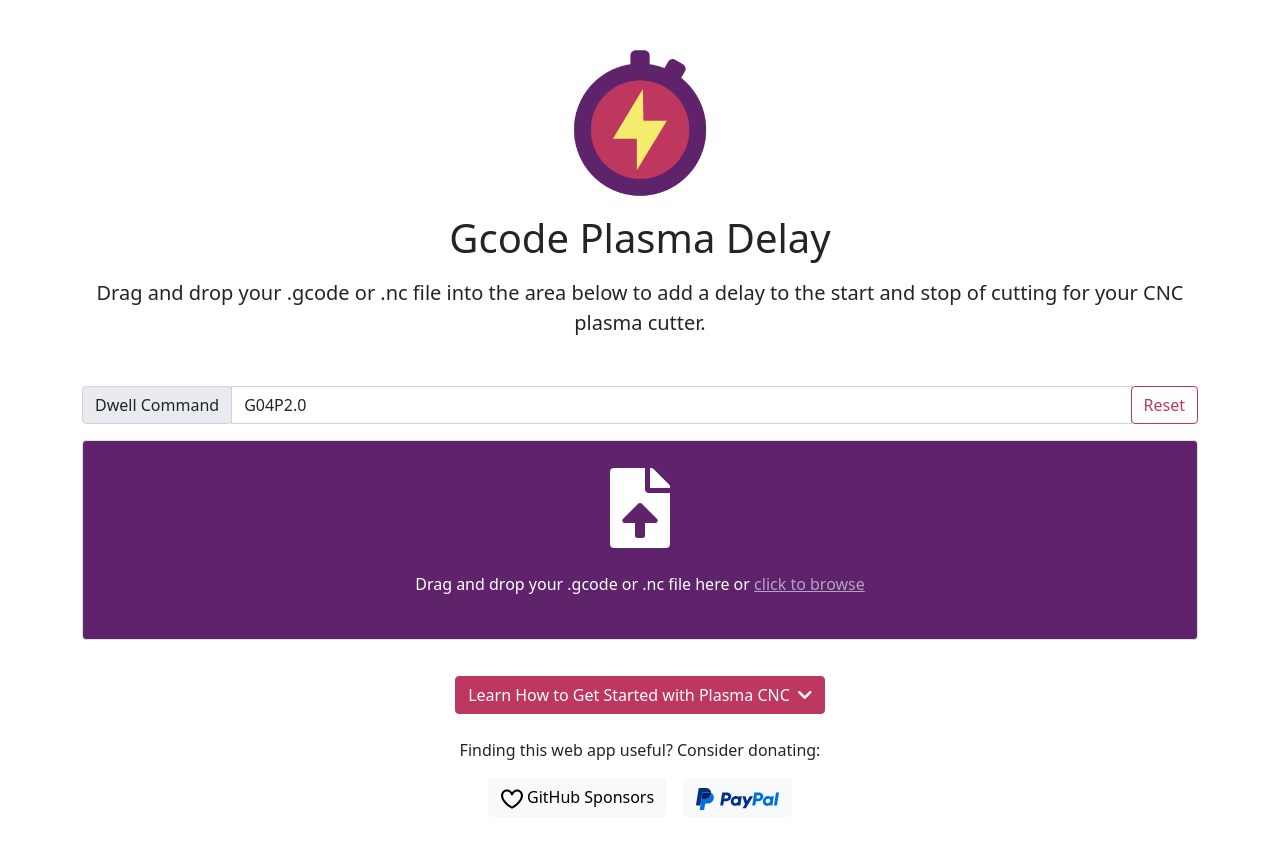
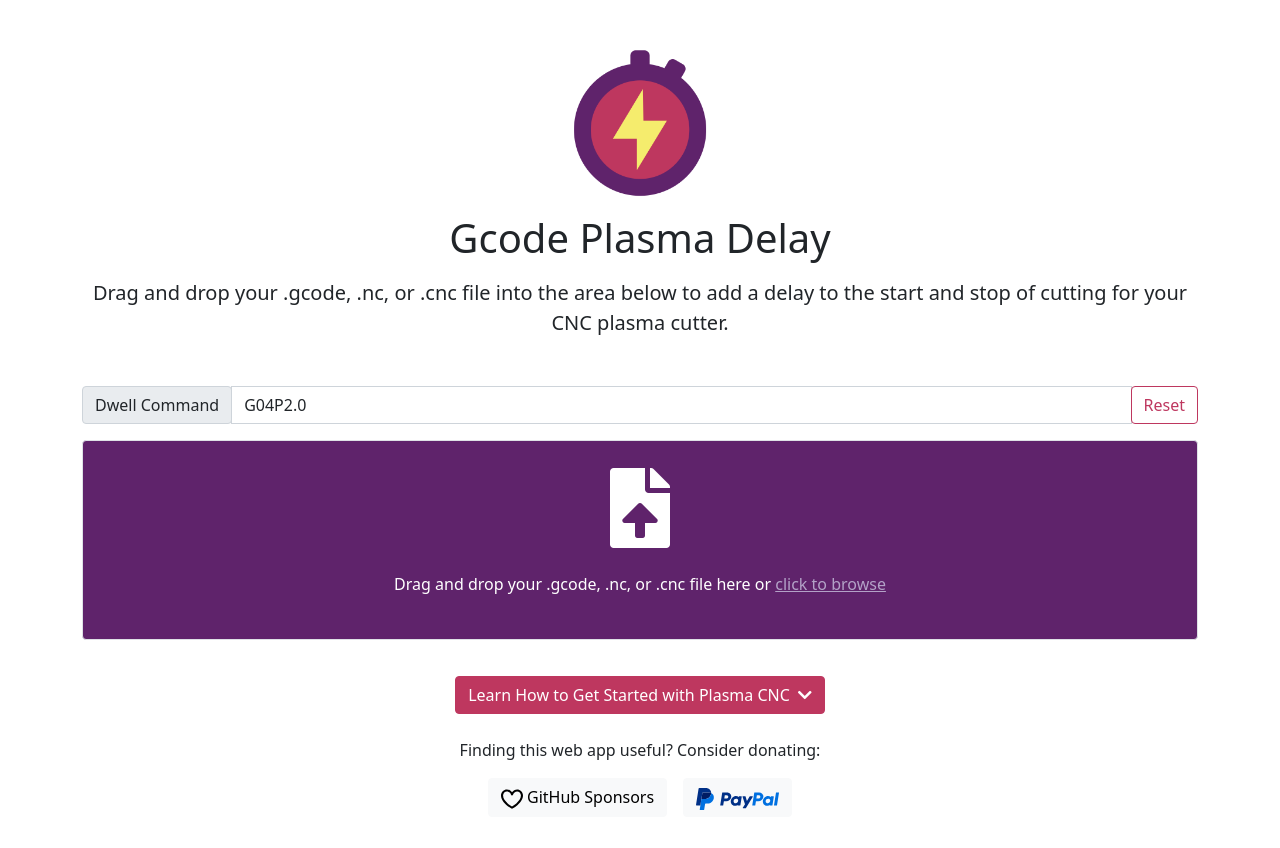
Before and after one commit to CurlyTaleGames/GcodePlasmaDelay, a Vue app: page / in a window 1280 px wide. Shown: the top 848 px of the page. Built offline with nearby package versions, Linux system fonts and the light colour scheme.

Commit message:
added .cnc support and mit license

```diff
--- a/index.html
+++ b/index.html
@@ -12,7 +12,7 @@
 
     <!-- SEO Tags -->
     <title>Gcode Plasma Delay</title>
-    <meta name="description" content="Gcode Plasma Delay is a user-friendly web app designed for adding a delay to gcode and nc files for Plasma cutter CNCs. Easily drag and drop your file and download the new file with added delays. Ideal for people just getting started with cutting on a Plasma CNC">
+    <meta name="description" content="Gcode Plasma Delay is a user-friendly web app designed for adding a delay to gcode, nc, or cnc files for Plasma cutter CNCs. Easily drag and drop your file and download the new file with added delays. Ideal for people just getting started with cutting on a Plasma CNC">
     <meta name="keywords" content="Gcode Plasma Delay">
     <link rel="canonical" href="https://curlytalegamesllc.github.io/GcodePlasmaDelay/" />
     <meta name="robots" content="index,follow" />
@@ -21,7 +21,7 @@
     <meta property="og:type" content="website">
     <meta property="og:url" content="https://curlytalegamesllc.github.io/GcodePlasmaDelay/">
     <meta property="og:title" content="Gcode Plasma Delay">
-    <meta property="og:description" content="Gcode Plasma Delay is a user-friendly web app designed for adding a delay to gcode and nc files for Plasma cutter CNCs. Easily drag and drop your file and download the new file with added delays. Ideal for people just getting started with cutting on a Plasma CNC">
+    <meta property="og:description" content="Gcode Plasma Delay is a user-friendly web app designed for adding a delay to gcode, nc, or cnc files for Plasma cutter CNCs. Easily drag and drop your file and download the new file with added delays. Ideal for people just getting started with cutting on a Plasma CNC">
     <meta property="og:image" content="https://curlytalegamesllc.github.io/GcodePlasmaDelay/screenshot.png">
     <meta property="og:image:alt" content="Screenshot of Gcode Plasma Delay web app interface, drag and drop gcode files to add delays for your plasma cutter CNC">
 
@@ -29,7 +29,7 @@
     <meta property="twitter:card" content="summary_large_image">
     <meta property="twitter:url" content="https://curlytalegamesllc.github.io/GcodePlasmaDelay/">
     <meta property="twitter:title" content="Gcode Plasma Delay">
-    <meta property="twitter:description" content="Gcode Plasma Delay is a user-friendly web app designed for adding a delay to gcode and nc files for Plasma cutter CNCs. Easily drag and drop your file and download the new file with added delays. Ideal for people just getting started with cutting on a Plasma CNC">
+    <meta property="twitter:description" content="Gcode Plasma Delay is a user-friendly web app designed for adding a delay to gcode, nc, or cnc files for Plasma cutter CNCs. Easily drag and drop your file and download the new file with added delays. Ideal for people just getting started with cutting on a Plasma CNC">
     <meta property="twitter:image" content="https://curlytalegamesllc.github.io/GcodePlasmaDelay/screenshot.png">
     <meta property="twitter:image:alt" content="Screenshot of Gcode Plasma Delay web app interface, drag and drop gcode files to add delays for your plasma cutter CNC">
 
--- a/src/App.vue
+++ b/src/App.vue
@@ -5,7 +5,7 @@
       <img src="@/assets/logo.png" alt="Logo" class="mb-3" style="max-width: 150px;">
       <h1 class="mb-3">Gcode Plasma Delay</h1>
       <p class="lead">
-        Drag and drop your .gcode or .nc file into the area below to add a delay to the start and stop of cutting for your CNC plasma cutter.
+        Drag and drop your .gcode, .nc, or .cnc file into the area below to add a delay to the start and stop of cutting for your CNC plasma cutter.
       </p>
     </div>
 
@@ -28,8 +28,8 @@
     <!-- Drag and drop area -->
     <div class="drag-area border d-flex flex-column justify-content-center align-items-center mb-3" @click="triggerFileInput" @dragover.prevent @drop.prevent="handleDrop" style="height: 200px;">
       <i class="fas fa-file-upload fa-5x mb-4"></i>
-      <p>Drag and drop your .gcode or .nc file here or <span class="file-input-label">click to browse</span></p>
-      <input type="file" ref="fileInput" @change="handleFiles" style="display: none;" accept=".gcode, .nc">
+      <p>Drag and drop your .gcode, .nc, or .cnc file here or <span class="file-input-label">click to browse</span></p>
+      <input type="file" ref="fileInput" @change="handleFiles" style="display: none;" accept=".gcode, .nc, .cnc">
     </div>
 
     <!-- Confirmation message -->
@@ -124,7 +124,7 @@ export default {
       this.handleFiles({ target: { files: event.dataTransfer.files } });
     },
     isValidFile(filename) {
-      return filename.endsWith('.gcode') || filename.endsWith('.nc');
+      return filename.endsWith('.gcode') || filename.endsWith('.nc') || filename.endsWith('.cnc');
     },
     processFile(file) {
     const reader = new FileReader();
```
Also changed, not shown: 2 other files (tests, documents, lock files or other folders).
